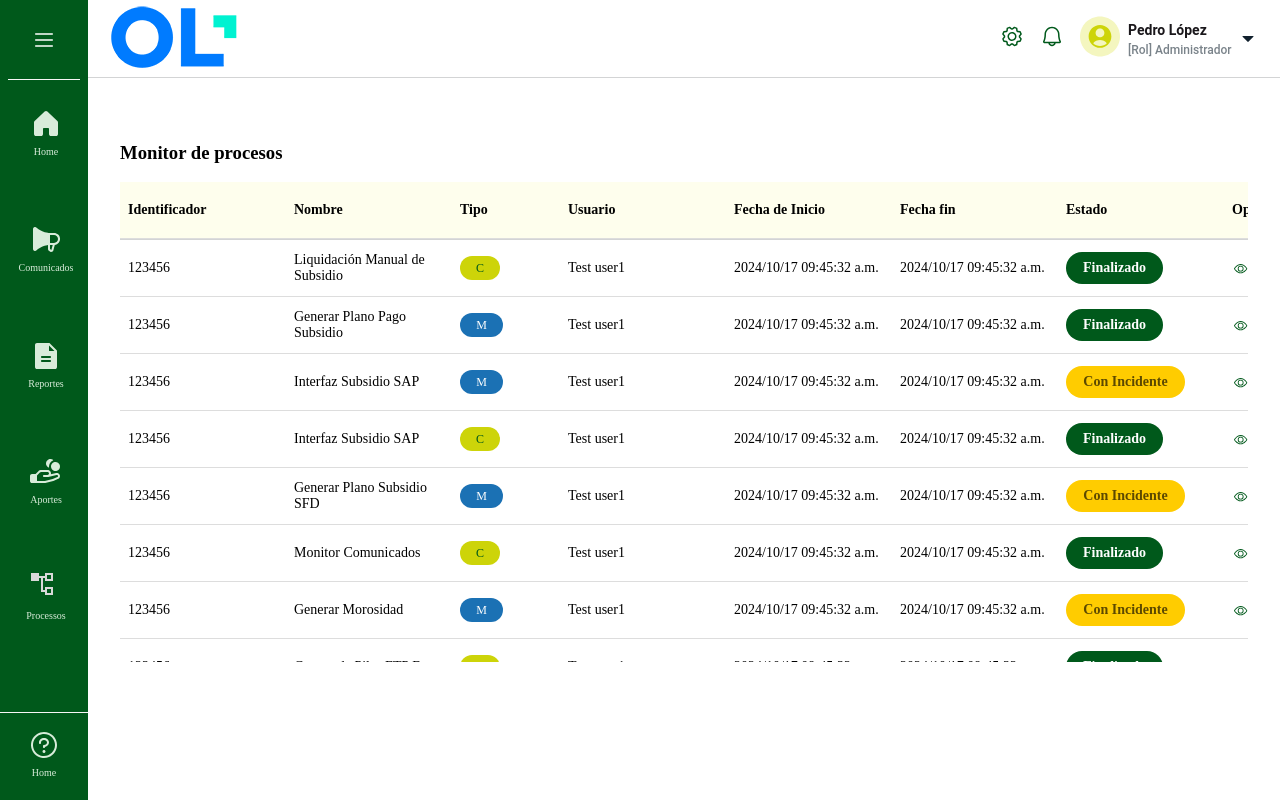
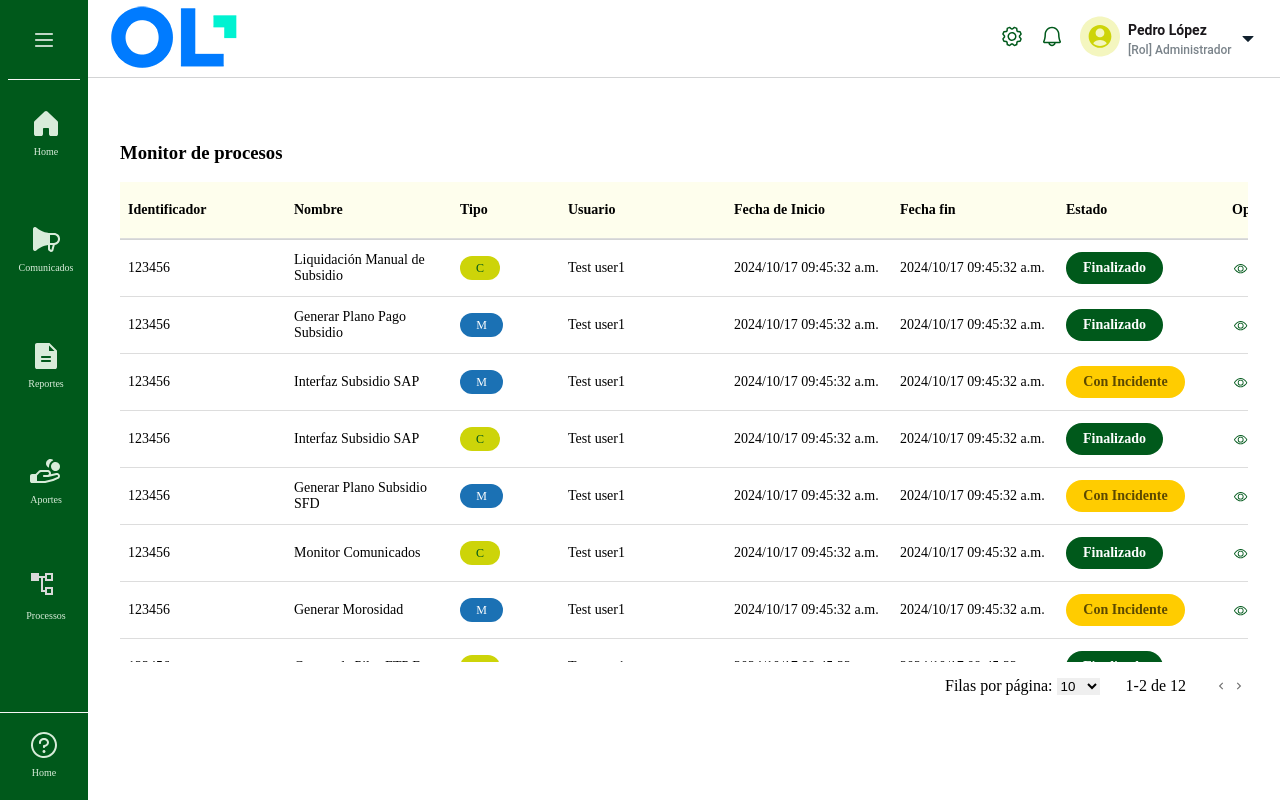
Before and after one commit to edgarinhm/react-layout-ols-challenge, a React (Vite) app: page / in a window 1280 px wide. Built offline with nearby package versions, Linux system fonts and the light colour scheme.

Commit message:
add navitaion controls pagination

```diff
--- /dev/null
+++ b/src/common/components/PaginationControls/PaginationControls.css
@@ -0,0 +1,40 @@
+.pagination-control {
+  /* <TableFooter> */
+
+  /* Auto layout */
+  display: flex;
+  flex-direction: row;
+  justify-content: flex-end;
+  align-items: center;
+  padding: 2px 0px;
+  gap: 26px;
+
+  height: 44px;
+
+  /* Inside auto layout */
+  flex: none;
+  order: 10;
+  align-self: stretch;
+  flex-grow: 0;
+
+  .rows-per-page-container {
+    select {
+      border: none;
+    }
+  }
+
+  .navigation {
+    /* Navigation */
+
+    /* Auto layout */
+    display: flex;
+    flex-direction: row;
+    align-items: flex-start;
+    padding: 0px;
+
+    /* Inside auto layout */
+    flex: none;
+    order: 2;
+    flex-grow: 0;
+  }
+}
--- /dev/null
+++ b/src/common/components/PaginationControls/index.jsx
@@ -0,0 +1,102 @@
+import PropTypes from "prop-types";
+import "./PaginationControls.css";
+
+const ArrowLeft = (
+  <svg
+    width="24"
+    height="24"
+    viewBox="0 0 24 24"
+    fill="none"
+    xmlns="http://www.w3.org/2000/svg"
+  >
+    <path
+      d="M15.705 7.41L14.295 6L8.29498 12L14.295 18L15.705 16.59L11.125 12L15.705 7.41Z"
+      fill="black"
+      fill-opacity="0.56"
+    />
+  </svg>
+);
+
+const ArrowRight = (
+  <svg
+    width="24"
+    height="24"
+    viewBox="0 0 24 24"
+    fill="none"
+    xmlns="http://www.w3.org/2000/svg"
+  >
+    <path
+      d="M9.70498 6L8.29498 7.41L12.875 12L8.29498 16.59L9.70498 18L15.705 12L9.70498 6Z"
+      fill="black"
+      fill-opacity="0.56"
+    />
+  </svg>
+);
+
+const PaginationControls = (props) => {
+  const {
+    totalRecords,
+    recordsPerPage,
+    currentPage,
+    totalPages,
+    setPageNumber,
+    rowsPerPage,
+    setRowsPerPage,
+  } = props;
+
+  return (
+    <div className="pagination-control">
+      <div className="rows-per-page-container">
+        <span>Filas por página: </span>
+        <select
+          name="rows-per-page"
+          id="rows-per-page"
+          value={recordsPerPage[rowsPerPage]}
+          onChange={(event) => {
+            setRowsPerPage(recordsPerPage[Number(event.target.value)]);
+          }}
+        >
+          {recordsPerPage.map((option, index) => (
+            <option key={option} value={index}>
+              {option}
+            </option>
+          ))}
+        </select>
+      </div>
+      <div className="">
+        {currentPage}-{totalPages}
+        {" de "}
+        {totalRecords}
+      </div>
+
+      <div className="navigation">
+        <button
+          className="icon-btn icons"
+          disabled={currentPage === 1}
+          onClick={() => setPageNumber(currentPage - 1)}
+        >
+          {ArrowLeft}
+        </button>
+        <button
+          className="icon-btn icons"
+          disabled={currentPage === totalPages}
+          onClick={() => setPageNumber(currentPage + 1)}
+        >
+          {ArrowRight}
+        </button>
+      </div>
+    </div>
+  );
+};
+
+PaginationControls.propTypes = {
+  totalRecords: PropTypes.number,
+  recordsPerPage: PropTypes.array,
+  totalPages: PropTypes.number,
+  currentPage: PropTypes.number,
+  setPageNumber: PropTypes.func,
+  setRowsPerPage: PropTypes.func,
+  rowsPerPage: PropTypes.number,
+};
+
+export default PaginationControls;
--- a/src/common/mocks/process-monitor-mock-data.js
+++ b/src/common/mocks/process-monitor-mock-data.js
@@ -99,4 +99,24 @@ export const ProccessMonitorMockData = [
         fechaFin: "2024/10/17 09:45:32 a.m.",
         estado: "Finalizado",
     },
+    {
+        id: 11,
+        identificador: 71456,
+        nombre: "[Nombre de proceso]",
+        tipo: "C",
+        usuario: "Test user1",
+        fechaDeInicio: "2024/10/17 09:45:32 a.m.",
+        fechaFin: "2024/10/17 09:45:32 a.m.",
+        estado: "Con Incidente",
+    },
+    {
+        id: 12,
+        identificador: 71456,
+        nombre: "[Nombre de proceso]",
+        tipo: "M",
+        usuario: "Test user1",
+        fechaDeInicio: "2024/10/17 09:45:32 a.m.",
+        fechaFin: "2024/10/17 09:45:32 a.m.",
+        estado: "Finalizado",
+    },
 ];
--- a/src/components/body/pages/ProcessMonitor/index.jsx
+++ b/src/components/body/pages/ProcessMonitor/index.jsx
@@ -1,14 +1,30 @@
-import { useEffect, useState } from "react";
+import { useEffect, useMemo, useState } from "react";
 import "./ProccessMonitor.css";
 import MonitorGridRow from "./MonitorGridRow";
 import "./MonitorGrid.css";
 import Modal from "../../../../common/components/Modal";
 import { ProccessMonitorMockData } from "../../../../common/mocks/process-monitor-mock-data";
+import PaginationControls from "../../../../common/components/PaginationControls";
 
 const ProccessMonitor = () => {
   const [openModal, setOpenModal] = useState(false);
   const [errorMessage, setErrorMessage] = useState();
   const [proccessData, setProccessData] = useState([]);
+
+  const [pageSize, setPageSize] = useState(10);
+
+  const totalPages = useMemo(
+    () => Math.ceil(proccessData.length / pageSize),
+    [proccessData.length, pageSize]
+  );
+
+  const [currentPage, setCurrentPage] = useState(1);
+  const currentSlice = (currentPage - 1) * pageSize;
+
+  const pagedProccessData = proccessData.slice(
+    currentSlice,
+    currentSlice + pageSize
+  );
 
   useEffect(() => {
     const loadProccessData = async () => {
@@ -47,12 +63,21 @@ const ProccessMonitor = () => {
             </tr>
           </thead>
           <tbody>
-            {proccessData.map((row) => (
+            {pagedProccessData.map((row) => (
               <MonitorGridRow key={row.id} data={row} />
             ))}
           </tbody>
         </table>
       </div>
+      <PaginationControls
+        currentPage={currentPage}
+        totalRecords={proccessData.length}
+        totalPages={totalPages}
+        recordsPerPage={[10, 25, 50, 100]}
+        setPageNumber={setCurrentPage}
+        rowsPerPage={pageSize}
+        setRowsPerPage={setPageSize}
+      />
       <Modal open={openModal} onClose={() => setOpenModal(false)} />
     </div>
   );
```
